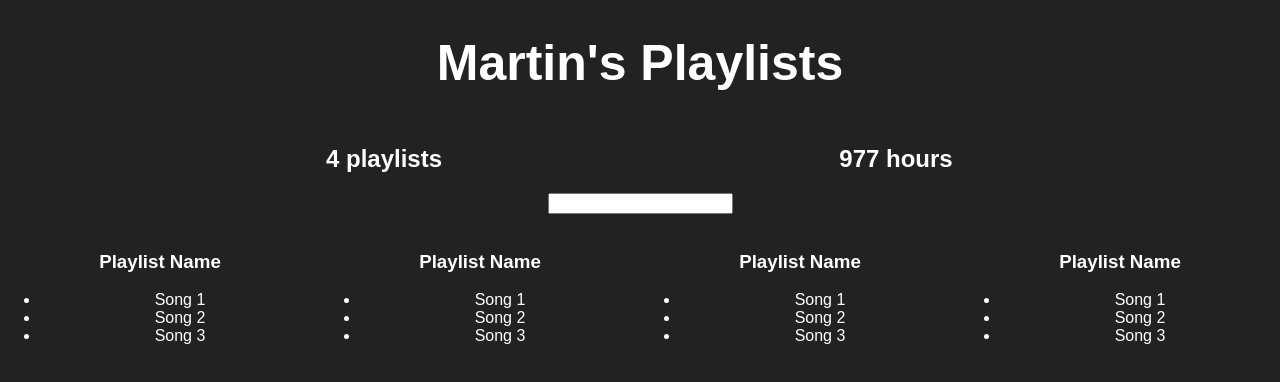
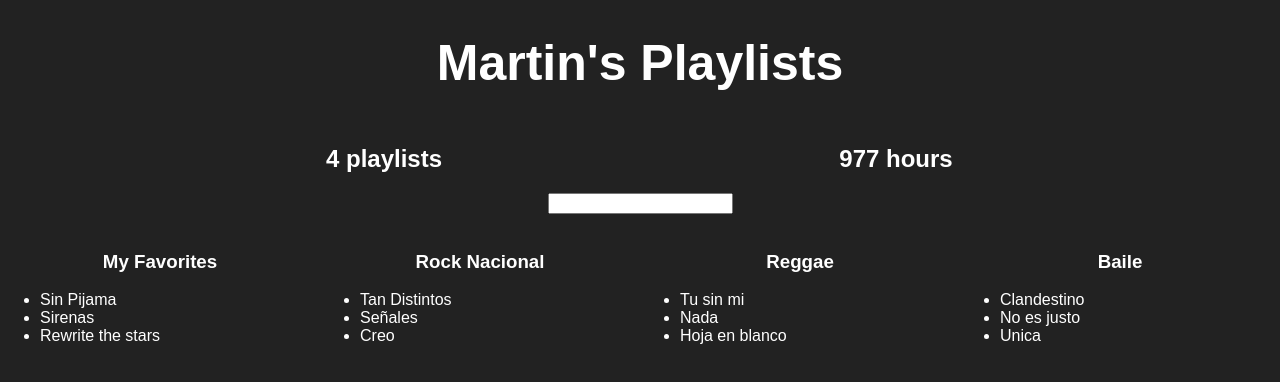
Before and after one commit to marting1777/spotify-api, a React app: page / in a window 1280 px wide. Shown: the top 382 px of the page. Built offline with nearby package versions, Linux system fonts and the light colour scheme.

Commit message:
Songs map

```diff
--- a/src/App.js
+++ b/src/App.js
@@ -70,10 +70,9 @@ class App extends Component {
           <HoursCounter
             playlists={this.state.serverData.user.playlists}/>
           <Filter />
-          <Playlist />
-          <Playlist />
-          <Playlist />
-          <Playlist />
+          {this.state.serverData.user.playlists.map(playlist =>
+            <Playlist playlist={playlist}/>
+          )}
         </div> : <h1 className={classes.Loading}>Loading...</h1>
         }
       </div>
--- a/src/components/Playlist/Playlist.css
+++ b/src/components/Playlist/Playlist.css
@@ -3,3 +3,7 @@
     width: 25%;
     display: inline-block;
 }
+
+.Songs {
+    text-align: left;
+}
--- a/src/components/Playlist/Playlist.js
+++ b/src/components/Playlist/Playlist.js
@@ -3,14 +3,17 @@ import classes from './Playlist.css'
 
 class Playlist extends Component {
     render () {
+
+        let playlist = this.props.playlist
+
         return (
             <div className={classes.Playlist}>
                 <img />
-                <h3>Playlist Name</h3>
+                <h3>{playlist.name}</h3>
                 <ul>
-                    <li>Song 1</li>
-                    <li>Song 2</li>
-                    <li>Song 3</li>
+                    {playlist.songs.map(songs =>
+                        <li className={classes.Songs}>{songs.name}</li>
+                    )}
                 </ul>
             </div>
         )
```
